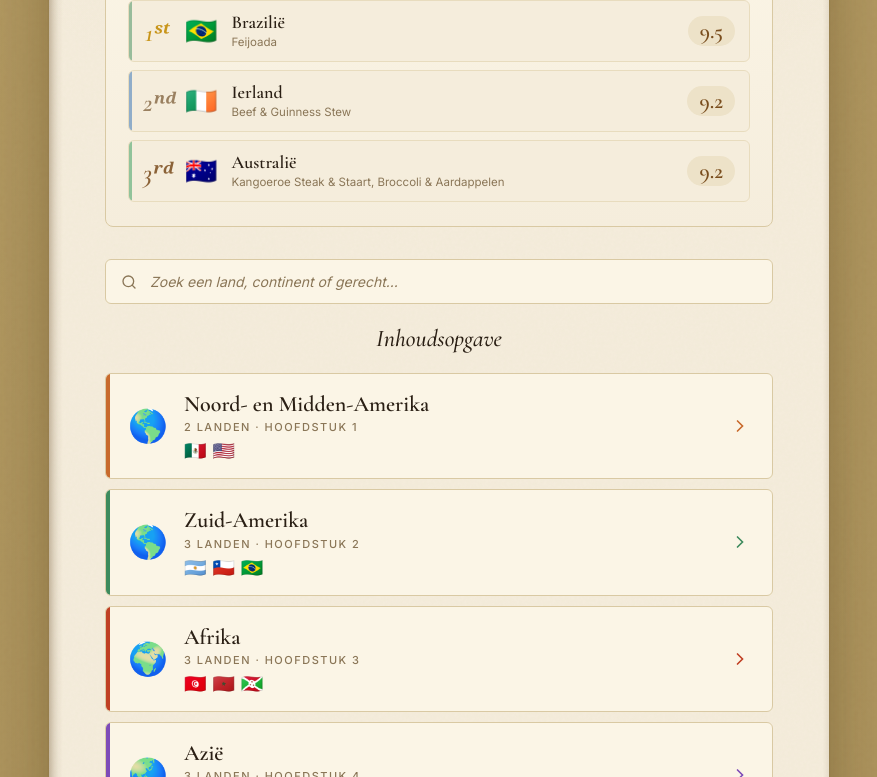
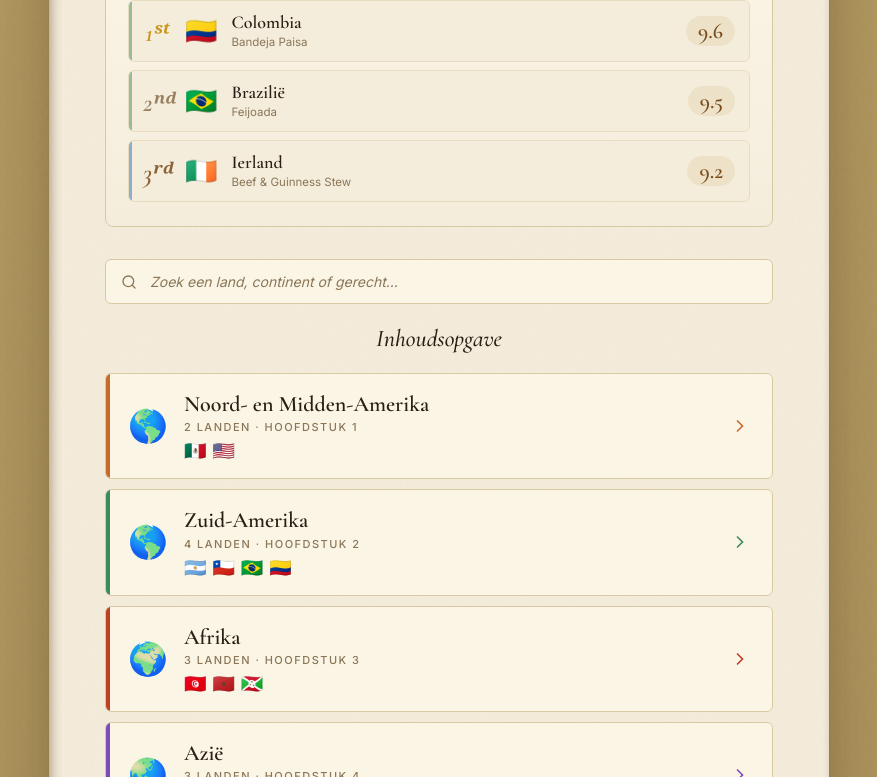
Before and after one commit to LarsvdBrandt/keukenkampioen, a plain HTML site: page index.html in a window 1280 px wide. Shown: the part 608-1385 px from the top of the page, without its empty margins (201-1078 px from the left). Drawn offline with nearby package versions, Linux system fonts and the light colour scheme.

Commit message:
Add Colombia with Bandeja Paisa
Co-Authored-By: Claude Opus 4.7 (1M context) <noreply@anthropic.com>

```diff
--- a/index.html
+++ b/index.html
@@ -625,7 +625,11 @@ steps:["Haal het vlees 30 minuten van tevoren uit de koelkast.","Bereid de barbe
 {flag:'🇧🇷',name:'Brazilië',score:9.5,dish:'Feijoada',about:"Brazilië — het land van samba, Copacabana en de Amazone, waar eten een reden is om uren aan tafel te blijven zitten. Feijoada is het nationale gerecht: een rijke, donkere stoof van zwarte bonen met verschillende stukken varkensvlees en rund, langzaam gegaard tot alles zacht is. Traditioneel op zaterdag gegeten, met rijst, boerenkool en partjes sinaasappel om vet door te snijden.",persons:2,
 spotify:'1LKn9WNT8VsHgn2vUOuHeh',spotifyLabel:'Mas Que Nada — Jorge Ben',
 ingredients:[{g:"Stoof"},["200 g zwarte bonen, een nacht geweekt","150 g rookworst of chorizo, in plakken"],["150 g varkensschouder, in blokjes","100 g spekblokjes"],["1 ui, gesnipperd","3 teentjes knoflook, geperst"],["1 laurierblad","1 tl gerookt paprikapoeder"],["1 tl komijn","Zout en peper"],{g:"Bijgerechten"},["150 g witte rijst","200 g boerenkool (couve), fijngesneden"],["1 sinaasappel, in partjes","Olijfolie"]],
-steps:["Spoel de geweekte bonen af en kook ze in ruim water ±60 minuten tot zacht. Giet af en bewaar wat kookvocht.","Bak de spekblokjes in een grote pan uit tot knapperig. Voeg varkensschouder en worst toe en bak rondom bruin.","Voeg ui en knoflook toe en fruit 2 minuten mee.","Voeg de bonen toe met een scheut kookvocht, laurier, paprikapoeder en komijn. Laat 45-60 minuten zachtjes sudderen tot dik en donker.","Kook ondertussen de rijst volgens de verpakking.","Bak de boerenkool kort in olijfolie met een snufje zout tot hij net slinkt.","Breng de stoof op smaak met zout en peper. Verwijder het laurierblad.","Serveer de feijoada met rijst, boerenkool en sinaasappelpartjes ernaast."]}
+steps:["Spoel de geweekte bonen af en kook ze in ruim water ±60 minuten tot zacht. Giet af en bewaar wat kookvocht.","Bak de spekblokjes in een grote pan uit tot knapperig. Voeg varkensschouder en worst toe en bak rondom bruin.","Voeg ui en knoflook toe en fruit 2 minuten mee.","Voeg de bonen toe met een scheut kookvocht, laurier, paprikapoeder en komijn. Laat 45-60 minuten zachtjes sudderen tot dik en donker.","Kook ondertussen de rijst volgens de verpakking.","Bak de boerenkool kort in olijfolie met een snufje zout tot hij net slinkt.","Breng de stoof op smaak met zout en peper. Verwijder het laurierblad.","Serveer de feijoada met rijst, boerenkool en sinaasappelpartjes ernaast."]},
+{flag:'🇨🇴',name:'Colombia',score:9.6,dish:'Bandeja Paisa',about:"Colombia — koffie, cumbia en de groene heuvels van Antioquia, waar de paisa-cultuur geboren is. Bandeja paisa is geen gerecht, het is een plateau: rode bonen, rijst, gebakken gehakt, krokante chicharrón, een spiegelei, gebakken bakbanaan, avocado en een arepa. Alles tegelijk, op één enorm bord. Niemand komt hongerig thuis.",persons:2,
+spotify:'4mUNrFLfNP6fPX8wQJR0Hd',spotifyLabel:'La Tierra del Olvido — Carlos Vives',
+ingredients:[{g:"Bonen"},["200 g rode bonen, een nacht geweekt","1 wortel, in blokjes"],["½ ui, gesnipperd","1 teen knoflook"],["1 tl komijn","Zout en peper"],{g:"Vlees"},["200 g rundergehakt","100 g buikspek in dikke plakken (chicharrón)"],["½ tl komijn","½ tl paprikapoeder"],{g:"Afmaken"},["150 g witte rijst","2 eieren"],["1 rijpe bakbanaan","1 avocado"],["2 arepa's (maïsflatbreads, uit de toko of zelfgemaakt)","Olie om te bakken"]],
+steps:["Kook de geweekte bonen met wortel, ui, knoflook en komijn in ruim water ±60 minuten tot zacht en licht ingedikt. Breng op smaak met zout en peper.","Snijd het buikspek in repen, bestrooi met zout en bak langzaam in een droge pan tot het vet uitloopt en de randen krokant zijn (chicharrón). Zet apart op keukenpapier.","Bak in dezelfde pan het gehakt rul met komijn en paprikapoeder, breng op smaak.","Kook ondertussen de rijst volgens de verpakking.","Snijd de bakbanaan schuin in plakken en bak goudbruin in olie.","Bak de arepa's in een droge pan tot licht gekleurd aan beide kanten.","Bak de eieren als spiegelei met een zachte dooier.","Schik alles op een groot bord: bonen, rijst, gehakt, chicharrón, bakbanaan, een kwart avocado, een arepa en het spiegelei bovenop. Serveer meteen."]}
 ]},
 {id:'afrika',name:'Afrika',emoji:'🌍',color:'#c04024',countries:[
 {flag:'🇹🇳',name:'Tunesië',score:6.3,dish:'Shakshuka met Naanbrood',about:"Tunesië ligt aan de Middellandse Zee en ademt een mix van Arabische, Berberse en Franse invloeden. De keuken is pittig, aromatisch en vol harissa. Shakshuka — eieren gepocheerd in tomatensaus — is wereldwijd geliefd geraakt.",persons:2,
@@ -700,6 +704,7 @@ const META={
   'Burundi':{iso:'bi',lat:'3.4°S',lng:'29.9°E',capital:'Gitega',region:'Oost-Afrika'},
   'Marshalleilanden':{iso:'mh',lat:'7.1°N',lng:'171.2°E',capital:'Majuro',region:'Micronesië'},
   'Brazilië':{iso:'br',lat:'14.2°S',lng:'51.9°W',capital:'Brasília',region:'Zuid-Amerika'},
+  'Colombia':{iso:'co',lat:'4.6°N',lng:'74.3°W',capital:'Bogotá',region:'Zuid-Amerika'},
   'Brunei':{iso:'bn',lat:'4.5°N',lng:'114.7°E',capital:'Bandar Seri Begawan',region:'Zuidoost-Azië'},
   'Andorra':{iso:'ad',lat:'42.5°N',lng:'1.5°E',capital:'Andorra la Vella',region:'West-Europa'}
 };
```
